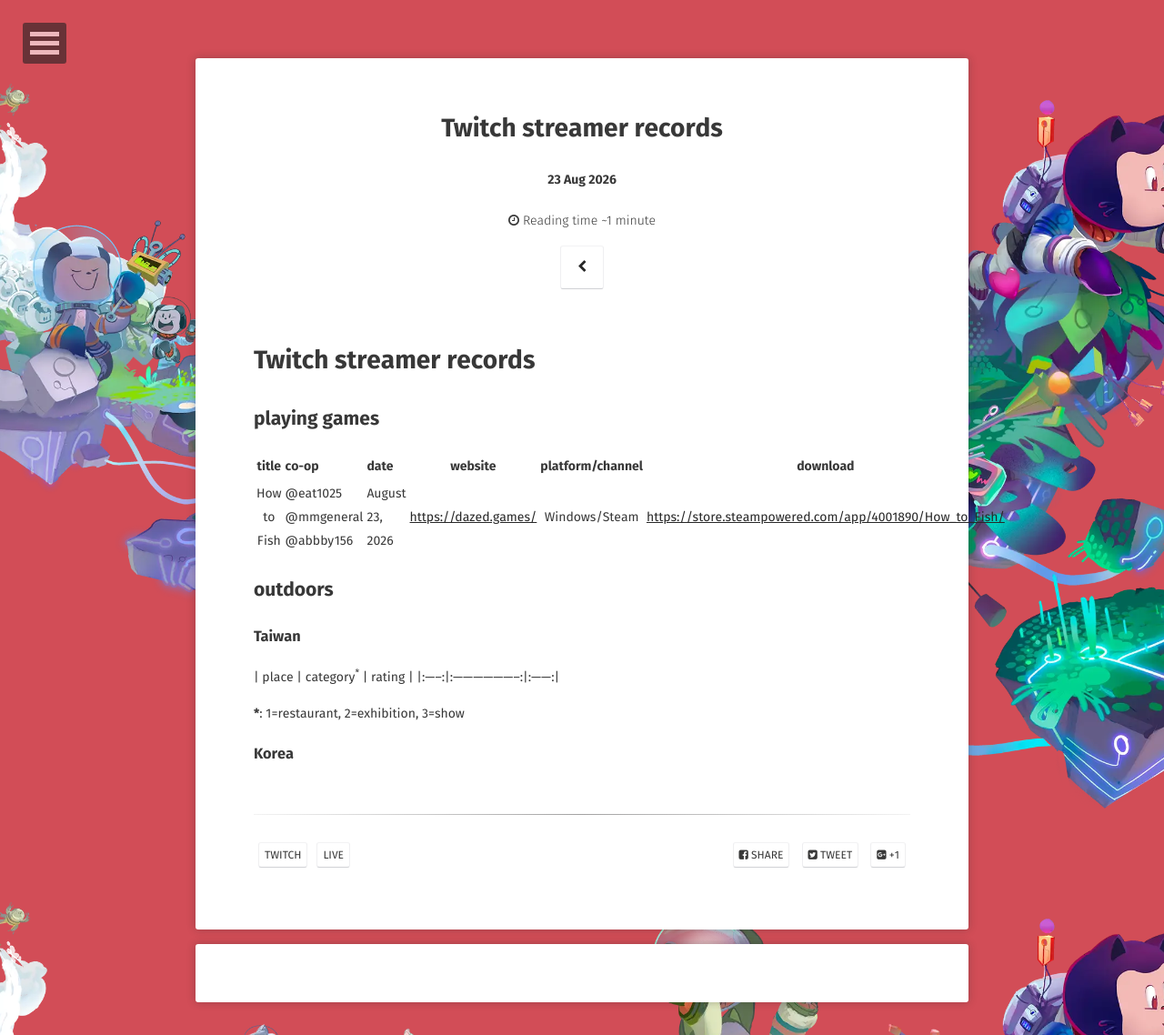
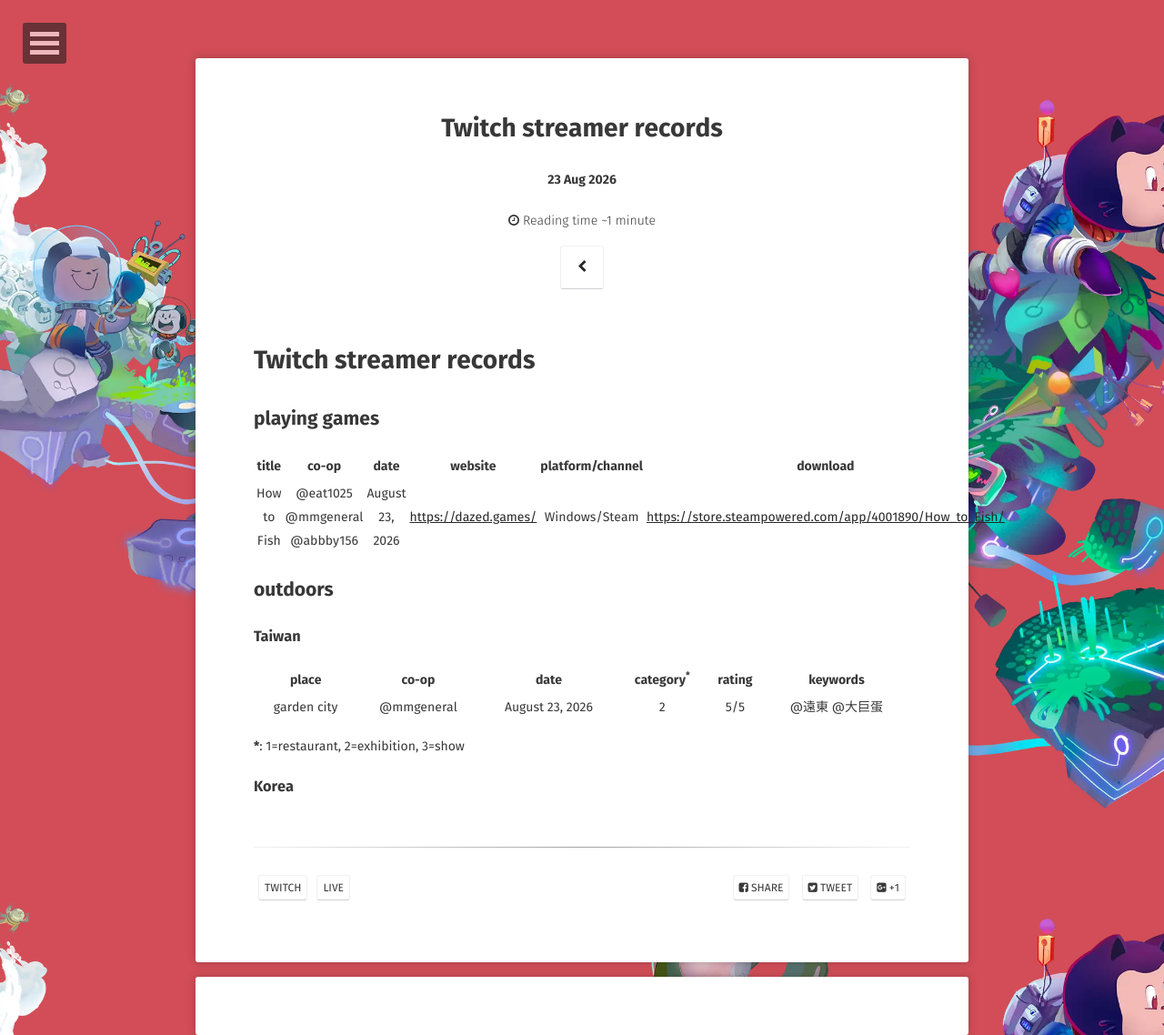
Before and after one commit to WebPavel/WebPavel.github.io, a Jekyll site: the page built from _posts/2026-08-23-Twitch-streamer-records.md, in a window 1280 px wide. Shown: the whole page at 91% size. Built offline with Jekyll 4.4.1, drawn with Linux system fonts in a browser that asks for light colours; some web fonts are replaced; comment, search, counter and statistics services are not loaded.

Commit message:
feat: Twitch streamer records update

```diff
--- a/_posts/2026-08-23-Twitch-streamer-records.md
+++ b/_posts/2026-08-23-Twitch-streamer-records.md
@@ -11,16 +11,17 @@
 
 ## playing games
 
-|    title    | co-op                         | date            |        website         | platform/channel |                         download                          |
-|:-----------:|-------------------------------|-----------------|:----------------------:|:----------------:|:---------------------------------------------------------:|
+|    title    |             co-op             |      date       |        website         | platform/channel |                         download                          |
+|:-----------:|:-----------------------------:|:---------------:|:----------------------:|:----------------:|:---------------------------------------------------------:|
 | How to Fish | @eat1025 @mmgeneral @abbby156 | August 23, 2026 | <https://dazed.games/> |  Windows/Steam   | <https://store.steampowered.com/app/4001890/How_to_Fish/> |
 
 ## outdoors
 
 ### Taiwan
 
-| place | category<sup>*</sup> | rating |
-|:-----:|:--------------------:|:------:|
+|    place    |   co-op    |      date       | category<sup>*</sup> | rating |   keywords    |
+|:-----------:|:----------:|:---------------:|:--------------------:|:------:|:-------------:|
+| garden city | @mmgeneral | August 23, 2026 |          2           |  5/5   | @遠東 @大巨蛋 |
 
 __*__: 1=restaurant, 2=exhibition, 3=show
 
```
